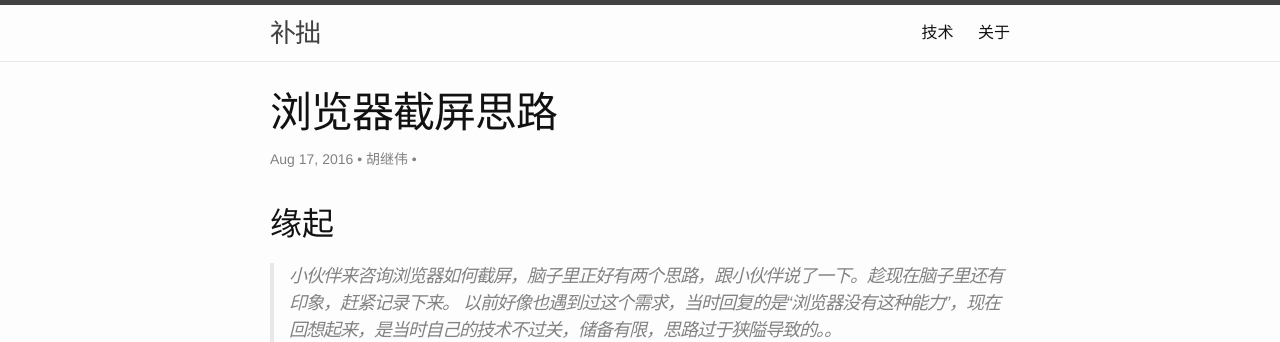
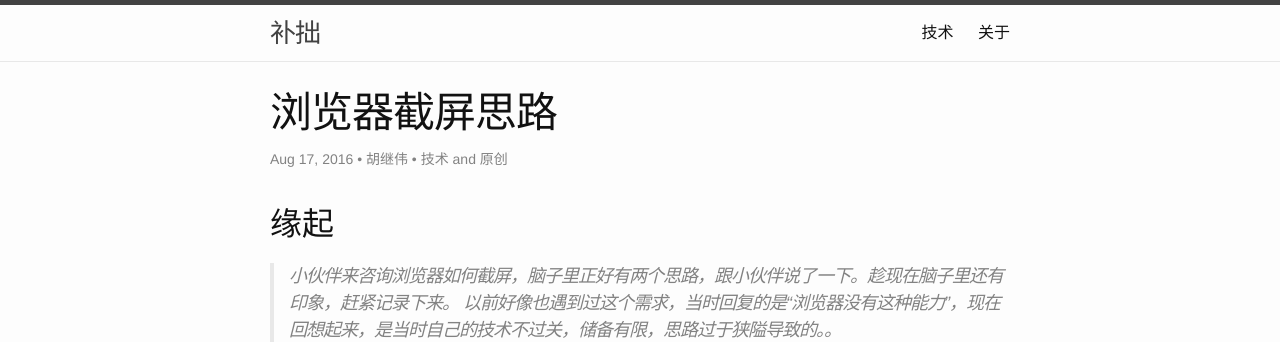
Before and after one commit to testudy/testudy.github.io, a Jekyll site: the page built from tech/_posts/2016-08-17-screen-capture.md, in a window 1280 px wide. Shown: the top 342 px of the page. Built offline with Jekyll 4.4.1, drawn with Linux system fonts in a browser that asks for light colours.

Commit message:
添加标签

```diff
--- a/tech/_posts/2016-08-17-screen-capture.md
+++ b/tech/_posts/2016-08-17-screen-capture.md
@@ -1,6 +1,7 @@
 ---
 layout: post
 title: 浏览器截屏思路
+tags: 技术 原创
 ---
 
 ## 缘起
```
